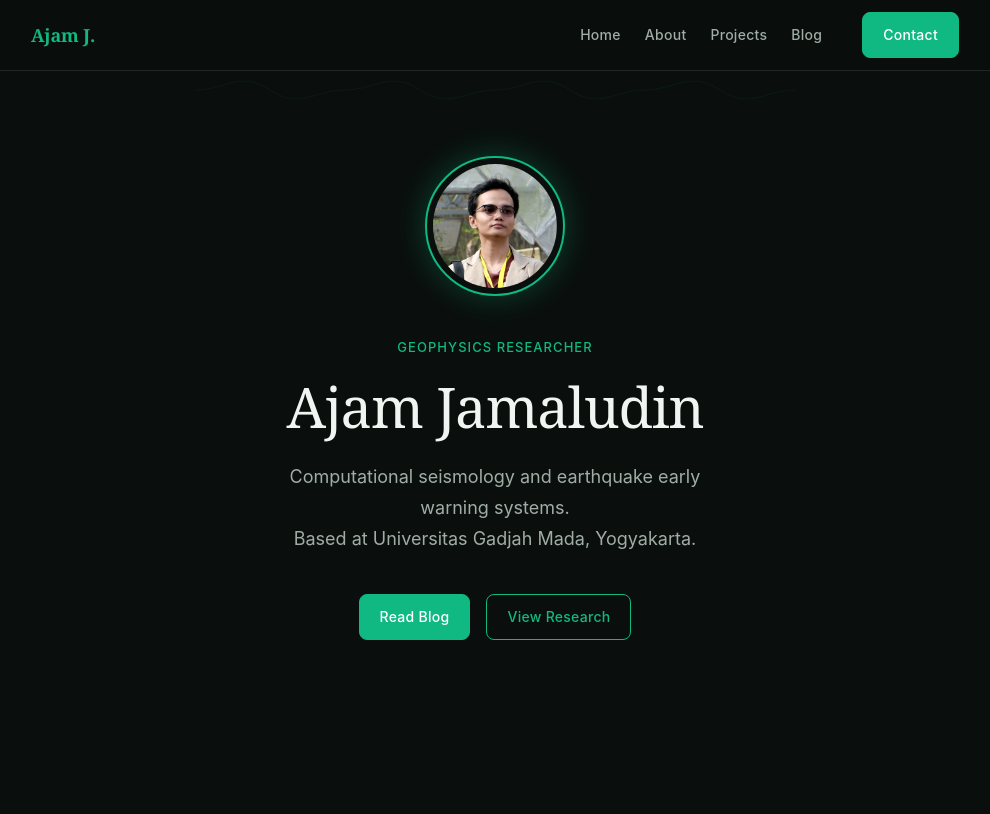
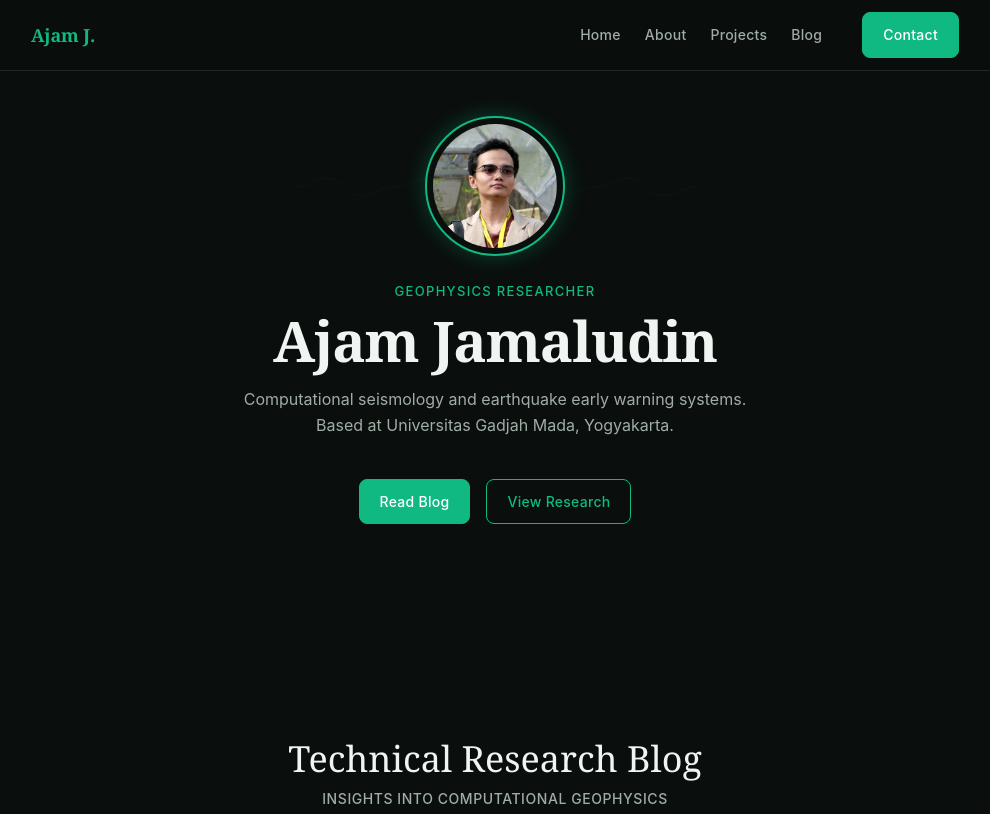
Before and after one commit to ajamj/ajamj.github.io, an Astro site: page / in a window 1280 px wide. Shown: the top 814 px of the page, without its empty margins (145-1135 px from the left). Built offline with nearby package versions, Linux system fonts and the light colour scheme; Astro itself is replaced by a stand-in of ours.

Commit message:
feat(ui): refactor hero with fluid scaling and optimized image

```diff
--- a/src/components/Hero.astro
+++ b/src/components/Hero.astro
@@ -1,7 +1,9 @@
 ---
+import { Image } from 'astro:assets';
+import portrait from '../assets/self-portrait.jpg';
 ---
 
-<section id="hero" class="hero-section">
+<section id="hero" class="hero-section" aria-labelledby="hero-title">
   <div class="hero-inner">
     <!-- Subtle waveform motif -->
     <svg class="hero-waveform" viewBox="0 0 800 60" preserveAspectRatio="none" aria-hidden="true">
@@ -11,11 +13,19 @@
     <div class="hero-content">
       <div class="hero-visual">
         <div class="profile-frame">
-          <img src="/img/self-portrait.jpg" alt="Ajam Jamaludin" class="profile-img" />
+          <Image
+            src={portrait}
+            alt="Ajam Jamaludin"
+            width={280}
+            height={280}
+            loading="eager"
+            decoding="async"
+            class="profile-img"
+          />
         </div>
       </div>
       <p class="hero-eyebrow">Geophysics Researcher</p>
-      <h1 class="hero-title">Ajam Jamaludin</h1>
+      <h1 id="hero-title" class="hero-title">Ajam Jamaludin</h1>
       <p class="hero-subtitle">
         Computational seismology and earthquake early warning systems.<br />
         Based at Universitas Gadjah Mada, Yogyakarta.
@@ -30,36 +40,39 @@
 
 <style>
   .hero-section {
-    min-height: 80vh;
+    min-height: clamp(60vh, 80vh, 900px);
     display: flex;
     align-items: center;
     justify-content: center;
     text-align: center;
-    padding: calc(var(--space-3xl) + 60px) var(--space-md) var(--space-3xl);
+    padding: var(--space-section-padding) var(--space-md);
     background: var(--color-bg);
     position: relative;
+    overflow: hidden;
   }
 
   .hero-inner {
-    max-width: var(--max-width);
+    max-width: var(--max-width-wide);
     margin: 0 auto;
+    position: relative;
+    z-index: 1;
   }
 
   .hero-visual {
-    margin-bottom: var(--space-xl);
+    margin-bottom: var(--space-lg);
     display: flex;
     justify-content: center;
   }
 
   .profile-frame {
-    width: 140px;
-    height: 140px;
+    width: clamp(110px, 15vw, 140px);
+    height: clamp(110px, 15vw, 140px);
     border-radius: 50%;
     overflow: hidden;
     border: 2px solid var(--color-accent);
     padding: 6px;
     background: var(--color-bg);
-    box-shadow: 0 0 30px var(--color-accent-glow);
+    box-shadow: 0 0 20px var(--color-accent-glow);
   }
 
   .profile-img {
@@ -67,42 +80,44 @@
     height: 100%;
     object-fit: cover;
     border-radius: 50%;
-    filter: grayscale(0.2) contrast(1.1);
+    filter: grayscale(0.1) contrast(1.05);
   }
 
   .hero-waveform {
     position: absolute;
-    top: 60px;
+    top: 10%;
     left: 50%;
     transform: translateX(-50%);
     width: 80%;
     max-width: 600px;
     height: 60px;
-    opacity: 0.25;
+    opacity: 0.2;
+    pointer-events: none;
   }
 
   .hero-eyebrow {
     font-size: 0.8125rem;
     font-weight: 500;
-    letter-spacing: 0.08em;
+    letter-spacing: 0.1em;
     text-transform: uppercase;
     color: var(--color-accent);
-    margin-bottom: var(--space-md);
+    margin-bottom: var(--space-sm);
   }
 
   .hero-title {
-    font-size: clamp(2.25rem, 5vw, 3.5rem);
-    font-weight: 500;
-    line-height: 1.15;
-    margin-bottom: var(--space-lg);
+    font-size: var(--font-size-h1);
+    font-weight: 600;
+    line-height: 1.1;
+    margin-bottom: var(--space-md);
     letter-spacing: -0.02em;
+    color: var(--color-text);
   }
 
   .hero-subtitle {
-    font-size: clamp(1rem, 2vw, 1.125rem);
+    font-size: var(--font-size-body);
     color: var(--color-text-muted);
-    line-height: 1.7;
-    max-width: 480px;
+    line-height: 1.6;
+    max-width: 520px;
     margin: 0 auto var(--space-xl);
   }
 
@@ -113,14 +128,21 @@
     flex-wrap: wrap;
   }
 
-  @media (max-width: 640px) {
-    .hero-section {
-      min-height: 70vh;
-      padding-top: calc(80px + var(--space-xl));
+  @media (max-width: 480px) {
+    .hero-actions {
+      flex-direction: column;
+      align-items: stretch;
     }
 
-    .hero-waveform {
-      display: none;
+    .hero-actions .btn {
+      width: 100%;
+      justify-content: center;
+    }
+  }
+
+  @media (max-width: 768px) {
+    .hero-section {
+      padding-top: 100px;
     }
   }
 </style>
```
Also changed, not shown: src/assets/self-portrait.jpg (added).
